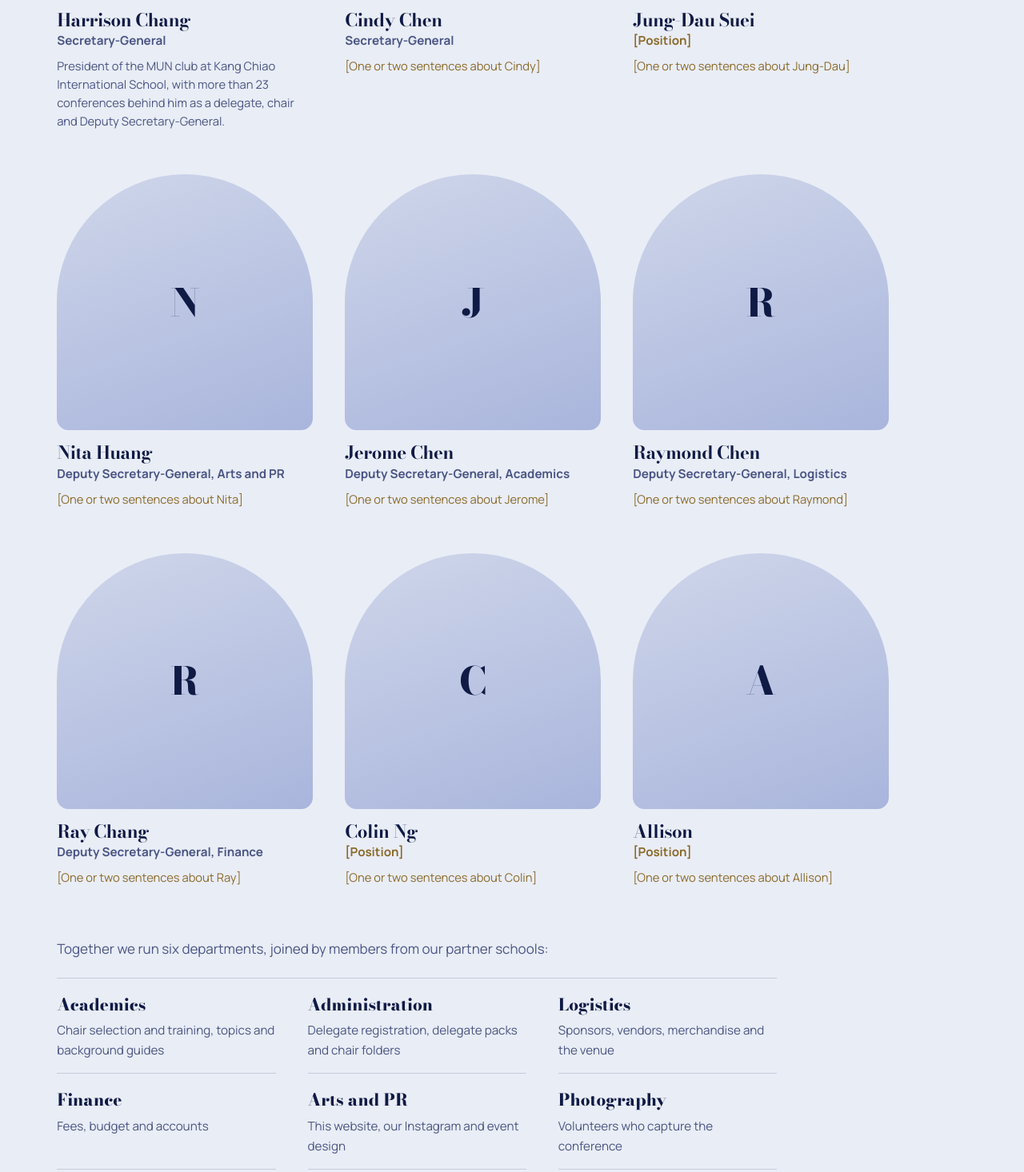
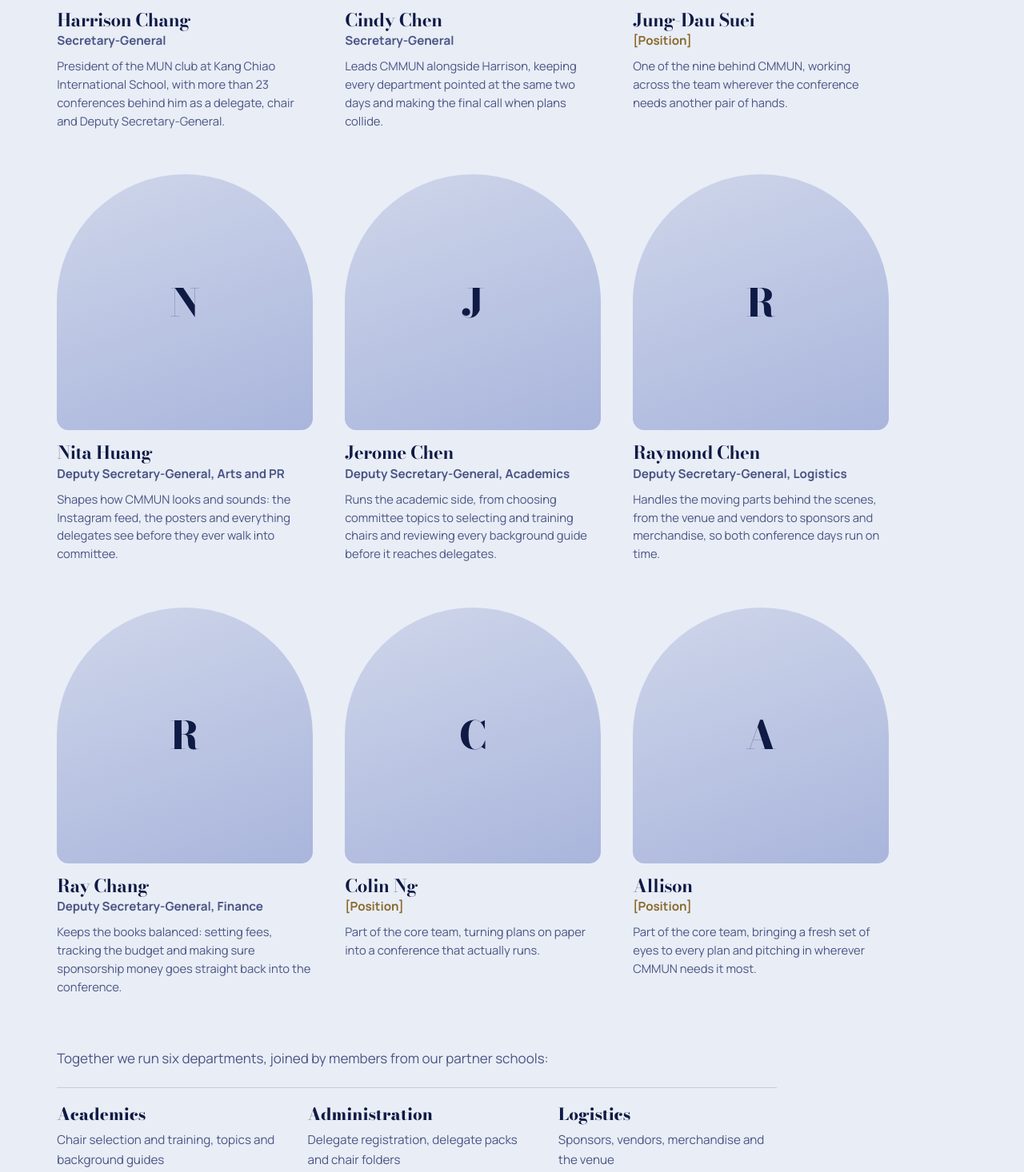
Before and after one commit to xharychng/the-change-maker.org, a plain HTML site: page index.html in a window 1280 px wide. Shown: the part 4718-6184 px from the top of the page at 80% size. Drawn offline with nearby package versions, Linux system fonts and the light colour scheme.

Commit message:
Add files via upload

```diff
--- a/index.html
+++ b/index.html
@@ -132,14 +132,14 @@
              (upload the photos into a folder named photos). Fill in any [bracketed] position or intro. -->
         <div class="team">
           <div class="member"><div class="portrait">H</div><h3>Harrison Chang</h3><p class="position">Secretary-General</p><p class="muted bio">President of the MUN club at Kang Chiao International School, with more than 23 conferences behind him as a delegate, chair and Deputy Secretary-General.</p></div>
-          <div class="member"><div class="portrait">C</div><h3>Cindy Chen</h3><p class="position">Secretary-General</p><p class="muted bio"><span class="ph">[One or two sentences about Cindy]</span></p></div>
-          <div class="member"><div class="portrait">J</div><h3>Jung-Dau Suei</h3><p class="position"><span class="ph">[Position]</span></p><p class="muted bio"><span class="ph">[One or two sentences about Jung-Dau]</span></p></div>
-          <div class="member"><div class="portrait">N</div><h3>Nita Huang</h3><p class="position">Deputy Secretary-General, Arts and PR</p><p class="muted bio"><span class="ph">[One or two sentences about Nita]</span></p></div>
-          <div class="member"><div class="portrait">J</div><h3>Jerome Chen</h3><p class="position">Deputy Secretary-General, Academics</p><p class="muted bio"><span class="ph">[One or two sentences about Jerome]</span></p></div>
-          <div class="member"><div class="portrait">R</div><h3>Raymond Chen</h3><p class="position">Deputy Secretary-General, Logistics</p><p class="muted bio"><span class="ph">[One or two sentences about Raymond]</span></p></div>
-          <div class="member"><div class="portrait">R</div><h3>Ray Chang</h3><p class="position">Deputy Secretary-General, Finance</p><p class="muted bio"><span class="ph">[One or two sentences about Ray]</span></p></div>
-          <div class="member"><div class="portrait">C</div><h3>Colin Ng</h3><p class="position"><span class="ph">[Position]</span></p><p class="muted bio"><span class="ph">[One or two sentences about Colin]</span></p></div>
-          <div class="member"><div class="portrait">A</div><h3>Allison</h3><p class="position"><span class="ph">[Position]</span></p><p class="muted bio"><span class="ph">[One or two sentences about Allison]</span></p></div>
+          <div class="member"><div class="portrait">C</div><h3>Cindy Chen</h3><p class="position">Secretary-General</p><p class="muted bio">Leads CMMUN alongside Harrison, keeping every department pointed at the same two days and making the final call when plans collide.</p></div>
+          <div class="member"><div class="portrait">J</div><h3>Jung-Dau Suei</h3><p class="position"><span class="ph">[Position]</span></p><p class="muted bio">One of the nine behind CMMUN, working across the team wherever the conference needs another pair of hands.</p></div>
+          <div class="member"><div class="portrait">N</div><h3>Nita Huang</h3><p class="position">Deputy Secretary-General, Arts and PR</p><p class="muted bio">Shapes how CMMUN looks and sounds: the Instagram feed, the posters and everything delegates see before they ever walk into committee.</p></div>
+          <div class="member"><div class="portrait">J</div><h3>Jerome Chen</h3><p class="position">Deputy Secretary-General, Academics</p><p class="muted bio">Runs the academic side, from choosing committee topics to selecting and training chairs and reviewing every background guide before it reaches delegates.</p></div>
+          <div class="member"><div class="portrait">R</div><h3>Raymond Chen</h3><p class="position">Deputy Secretary-General, Logistics</p><p class="muted bio">Handles the moving parts behind the scenes, from the venue and vendors to sponsors and merchandise, so both conference days run on time.</p></div>
+          <div class="member"><div class="portrait">R</div><h3>Ray Chang</h3><p class="position">Deputy Secretary-General, Finance</p><p class="muted bio">Keeps the books balanced: setting fees, tracking the budget and making sure sponsorship money goes straight back into the conference.</p></div>
+          <div class="member"><div class="portrait">C</div><h3>Colin Ng</h3><p class="position"><span class="ph">[Position]</span></p><p class="muted bio">Part of the core team, turning plans on paper into a conference that actually runs.</p></div>
+          <div class="member"><div class="portrait">A</div><h3>Allison</h3><p class="position"><span class="ph">[Position]</span></p><p class="muted bio">Part of the core team, bringing a fresh set of eyes to every plan and pitching in wherever CMMUN needs it most.</p></div>
         </div>
         <div class="depts">
           <p class="muted">Together we run six departments, joined by members from our partner schools:</p>
```
